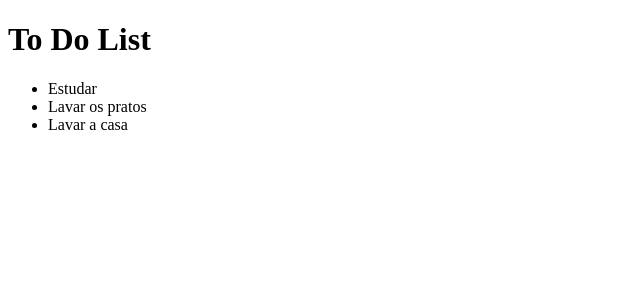
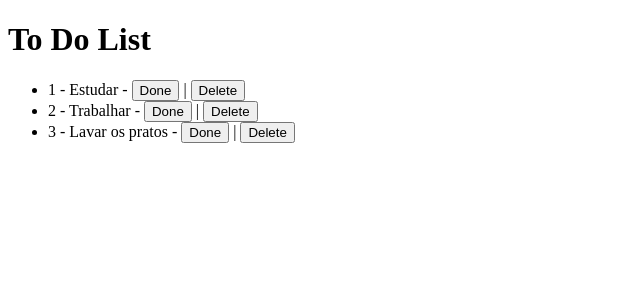
Before and after one commit to rene-kt/angular-to-do, an Angular app: page / in a window 1280 px wide. Shown: the top 300 px of the page, without its empty margins (0-640 px from the left). Built offline with nearby package versions, Linux system fonts and the light colour scheme.

Commit message:
working with objects

```diff
--- a/src/app/app.component.html
+++ b/src/app/app.component.html
@@ -2,6 +2,6 @@
 
 <ul>
 
-    <li *ngFor="let todo of todos">{{todo}}</li>
+    <li *ngFor="let todo of todos"> {{todo.id}} - {{todo.title}} - <button>Done</button> | <button>Delete</button></li>
 
 </ul>
--- a/src/app/app.component.ts
+++ b/src/app/app.component.ts
@@ -1,4 +1,5 @@
 import { Component } from '@angular/core';
+import { Todo } from 'src/models/todo.model';
 
 @Component({
   selector: 'app-root',
@@ -7,13 +8,13 @@ import { Component } from '@angular/core';
 })
 export class AppComponent {
 
-  public todos: any[] = [];
+  public todos: Todo[] = [];
 
   public title: String = "To Do List";
 
   constructor(){
-    this.todos.push('Estudar');
-    this.todos.push('Lavar os pratos');
-    this.todos.push('Lavar a casa');
+    this.todos.push(new Todo('Estudar', false, 1));
+    this.todos.push(new Todo('Trabalhar', false, 2));
+    this.todos.push(new Todo('Lavar os pratos', false, 3));
   }
 }
```
Also changed, not shown: src/models/todo.model.ts (added, +9 -0 lines).
